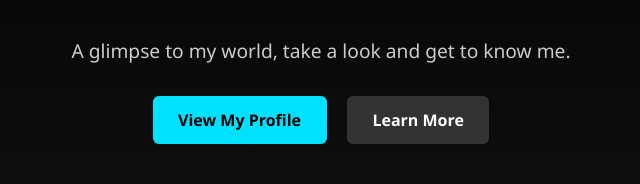
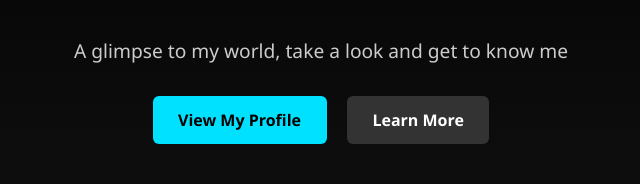
Before and after one commit to Ayabonga09/my-profile, a plain HTML site: page index.html in a window 1280 px wide. Shown: the part 269-453 px from the top of the page, 319-959 px from the left. Drawn offline with Linux system fonts and the light colour scheme.

Commit message:
Added Week 2 project version

```diff
--- a/index.html
+++ b/index.html
@@ -145,7 +145,7 @@
 
   <section class="hero">
     <h1>Welcome to My Portfolio</h1>
-    <p>A glimpse to my world, take a look and get to know me.</p>
+    <p>A glimpse to my world, take a look and get to know me</p>
     <div class="buttons">
       <a href="profile.html" class="btn-primary">View My Profile</a>
       <a href="#Learn more" class="btn-secondary">Learn More</a>
```
